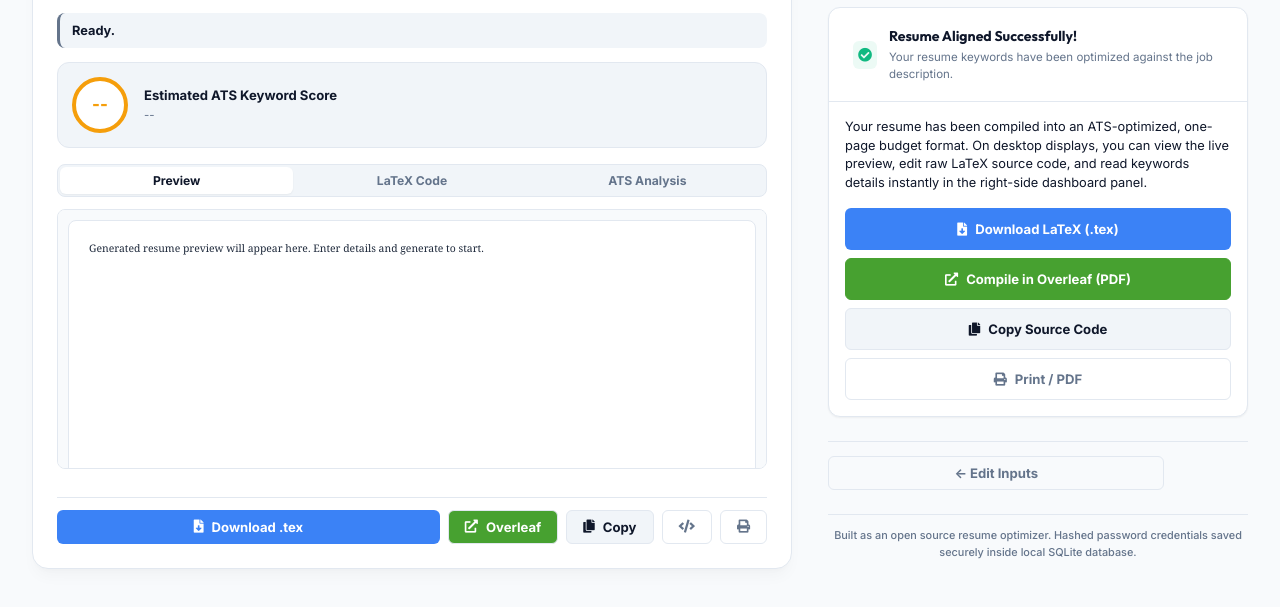
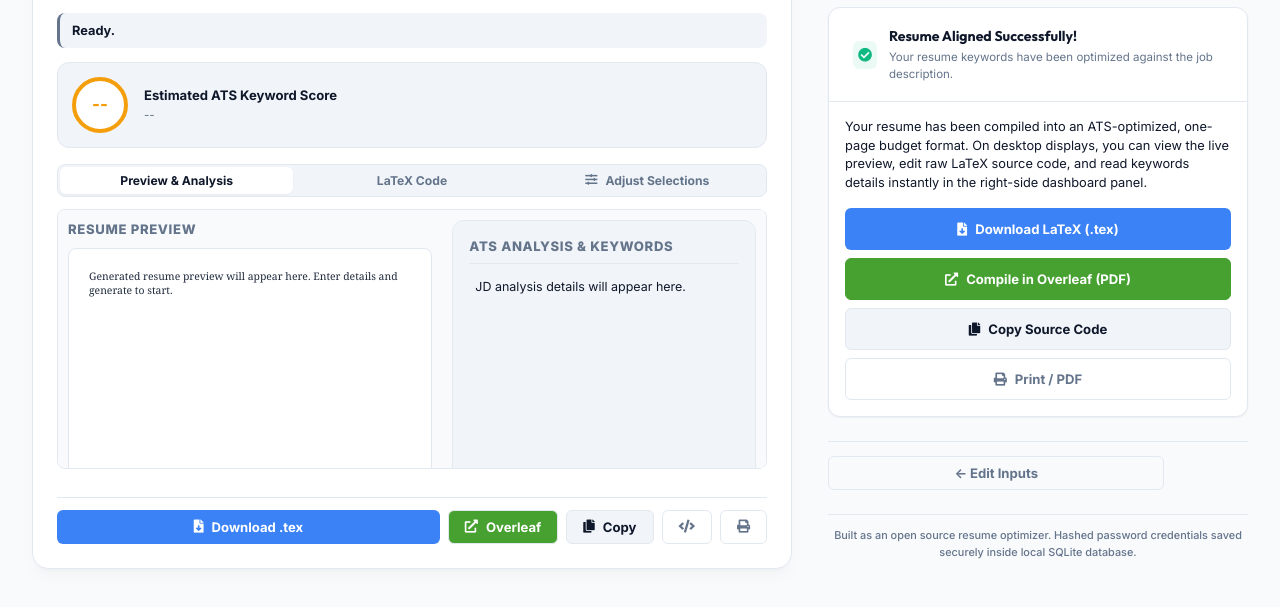
Before and after one commit to Musavvir005/resume-generater, a website: page ai-resume-generator-latex-jd/output.html in a window 1280 px wide. Shown: the part 183-790 px from the top of the page. Drawn offline with Linux system fonts and the light colour scheme.

Commit message:
feat: display resume preview and ATS analysis side-by-side on output page

```diff
--- a/ai-resume-generator-latex-jd/css/style.css
+++ b/ai-resume-generator-latex-jd/css/style.css
@@ -1204,3 +1204,9 @@ button:disabled {
   background: var(--panel-soft);
   color: var(--primary);
 }
+
+@media (max-width: 768px) {
+  #previewTab > div {
+    grid-template-columns: 1fr !important;
+  }
+}
--- a/ai-resume-generator-latex-jd/output.html
+++ b/ai-resume-generator-latex-jd/output.html
@@ -80,23 +80,31 @@
 
       <!-- Live Preview Area Tabs -->
       <div class="tabs">
-        <button type="button" class="tab active" data-tab="preview">Preview</button>
+        <button type="button" class="tab active" data-tab="preview">Preview & Analysis</button>
         <button type="button" class="tab" data-tab="latex">LaTeX Code</button>
-        <button type="button" class="tab" data-tab="analysis">ATS Analysis</button>
+        <button type="button" class="tab" data-tab="analysis"><i class="fas fa-sliders-h"></i> Adjust Selections</button>
       </div>
 
       <div class="right-drawer-body">
 
-        <section id="previewTab" class="tab-content active">
-          <div id="resumePreview" class="resume-preview empty-state">Generated resume preview will appear here. Enter details and generate to start.</div>
+        <section id="previewTab" class="tab-content active" style="height: 100%;">
+          <div style="display: grid; grid-template-columns: 1.2fr 1fr; gap: 20px; height: 100%;">
+
+            <div style="display: flex; flex-direction: column; height: 100%;">
+              <h3 style="font-size: 0.82rem; font-weight: 750; margin-bottom: 8px; color: var(--text-muted); text-transform: uppercase; letter-spacing: 0.05em;">Resume Preview</h3>
+              <div id="resumePreview" class="resume-preview empty-state" style="flex-grow: 1; overflow-y: auto;">Generated resume preview will appear here. Enter details and generate to start.</div>
+            </div>
+
+            <div style="display: flex; flex-direction: column; height: 100%; background: var(--panel-soft); border: 1px solid var(--border); border-radius: var(--radius); padding: 16px; overflow-y: auto; max-height: calc(100vh - 280px);">
+              <h3 style="font-size: 0.82rem; font-weight: 750; margin-bottom: 8px; color: var(--text-muted); text-transform: uppercase; letter-spacing: 0.05em; border-bottom: 1px solid var(--border); padding-bottom: 6px;">ATS Analysis & Keywords</h3>
+              <div id="analysisOutput" class="analysis-box">JD analysis details will appear here.</div>
+            </div>
+
+          </div>
         </section>
 
         <section id="latexTab" class="tab-content">
           <pre id="latexOutput" class="code-block">LaTeX output will appear here.</pre>
-        </section>
-
-        <section id="analysisTab" class="tab-content">
-          <div id="analysisOutput" class="analysis-box">JD analysis details will appear here.</div>
         </section>
 
       </div>
```
